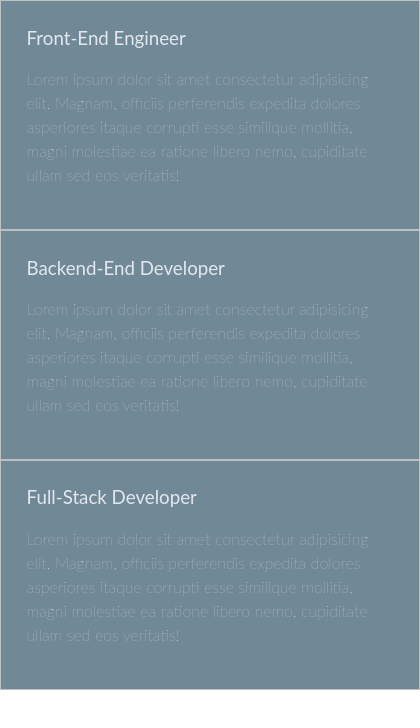
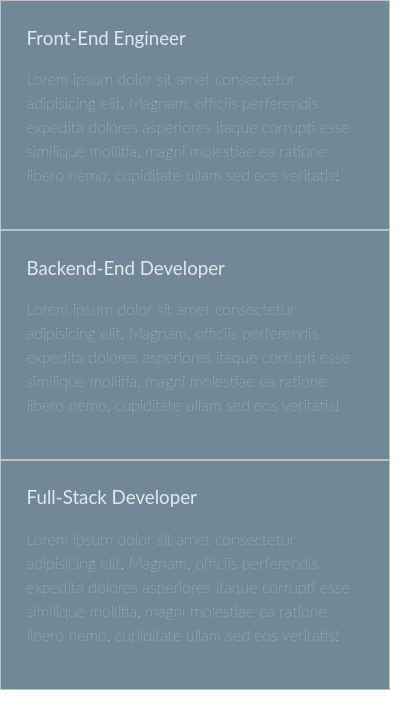
Before and after one commit to num-js/CSS-FlexBox, a plain HTML site: page index.html in a window 390 px wide. Shown: the whole page, 420 px wide, since content can reach past the window. Drawn offline with Linux system fonts and the light colour scheme.

```diff
--- a/styles.css
+++ b/styles.css
@@ -23,64 +23,32 @@
 
 
 .container {
-    display    : flex;
-    align-items: flex-end;
-    align-items: flex-start;
+    display : flex;
     align-items: center;
 
-    /* flex-direction: row;
-    flex-direction: column;
-    flex-direction: column-reverse; */
-
-    justify-content : space-between;
-    /* justify-content   : space-around; */
-    /* justify-content   : space-evenly; */
-    /* justify-content   : center; */
-
-    /* margin-right: -30px; */
-    flex-wrap: wrap;
+    justify-content: space-between;
+    flex-wrap      : wrap;
 }
 
 .container div {
-    background : #718896;
-    border : 1px solid silver;
-    padding : 1.6rem;
-    /* flex-basis    : 20%; */
-    /* margin-right  : 30px; */
-    box-sizing : border-box;
-    width      : calc(1/3*100% - (1-1/3) * 30px);
-}
+    background: #718896;
+    border    : 1px solid silver;
+    padding   : 1.6rem;
 
-.item-1 {
-    /* flex: 1; */
-    /* height: 300px; */
-}
-
-.item-2 {
-    /* flex: 2; */
-    /* order: 2; */
-    /* height: 200px; */
-
-}
-
-.item-3 {
-    /* flex: 3; */
-
+    box-sizing: border-box;
+    width     : calc(1/3*100% - (1-1/3) * 30px);
 }
 
 /* Tab */
 @media (max-width: 1024px) {
     .container div {
-        width: calc(1/2*100% - (1-1/3) * 30px);
+        width: calc(1/2*100% - (1-1/3) * 10px);
     }
 }
 
 /* Mobile */
 @media (max-width: 640px) {
     .container div {
-        width: calc(1/1*100% - (1-1/3) * 30px);
-    }
-    .container {
-        margin-right: -30px;
+        width: calc(1/1*100% - (1-1/3) * 0px);
     }
 }
```
